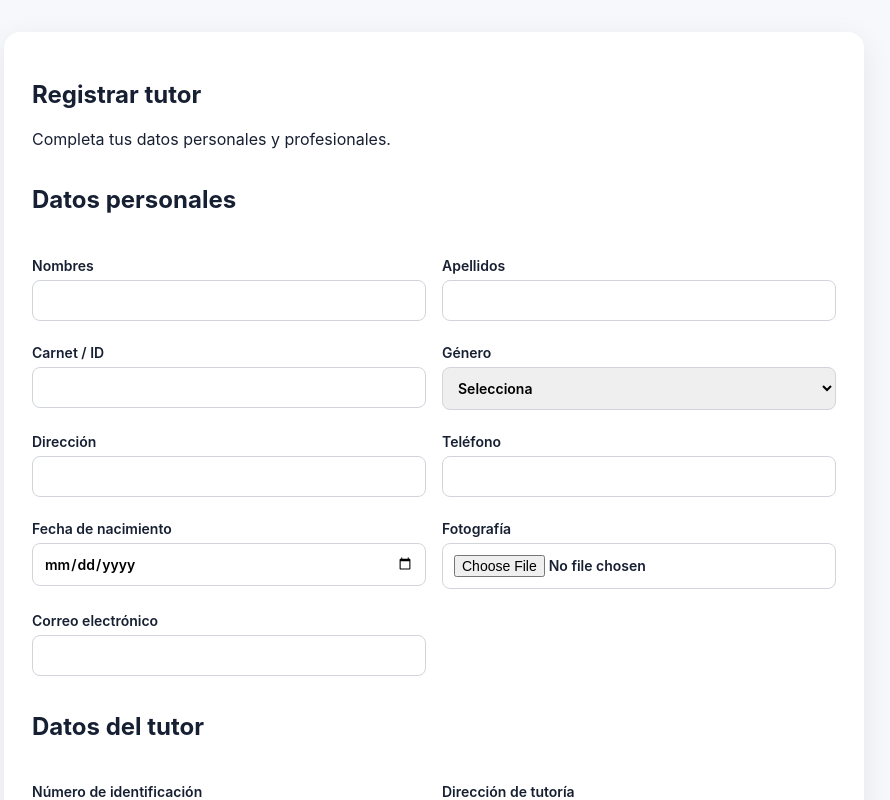
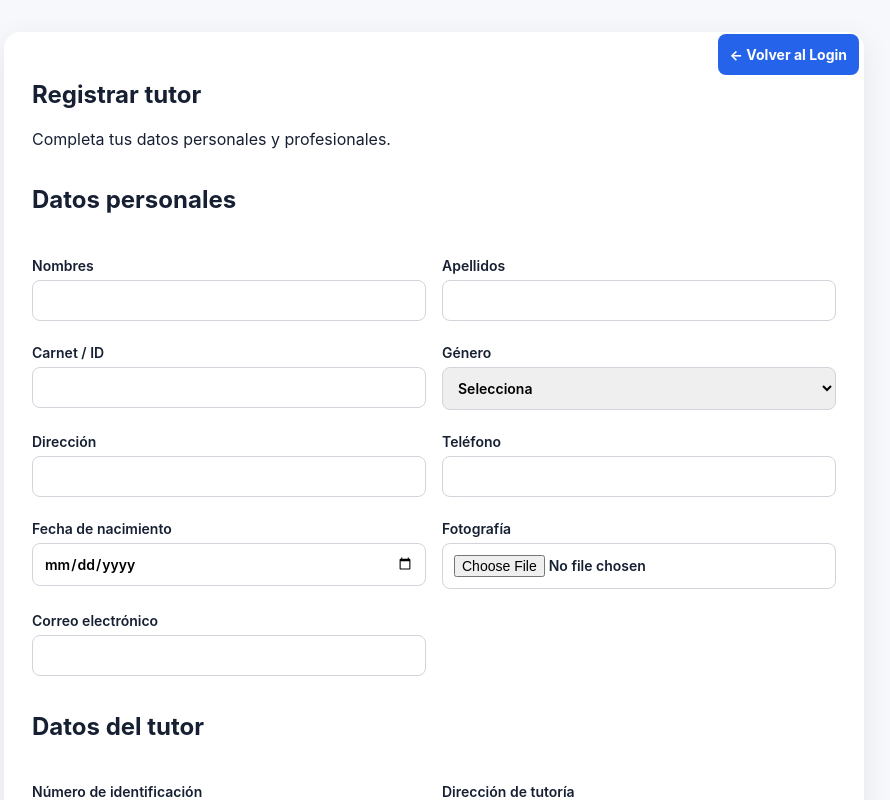
Before and after one commit to WendiVicente6/AYD1_2S_G-3, a React app in the folder frontend/: page /register/tutor in a window 1280 px wide. Shown: the top 800 px of the page, without its empty margins (206-1096 px from the left). Built offline with nearby package versions, Linux system fonts and the light colour scheme; no server answers; the HTML template or start-up script is replaced by a standard one.

Commit message:
feat:agregar boton regresar en formulario

```diff
--- a/frontend/src/App.jsx
+++ b/frontend/src/App.jsx
@@ -12,6 +12,8 @@ import Auth2 from "./pages/Auth2/Auth2";
 
 import RegisterStudent from "./pages/Registros/RegisterStudent";
 import RegisterTutor from "./pages/Registros/RegisterTutor";
+import Register from "./pages/Registros/Register";
+
 
 import SetSchedule from "./pages/Horarios/SetSchedule";
 
@@ -137,6 +139,8 @@ export default function App() {
 
       </Route>
 
+      <Route path="/register" element={<Register />} />
+
       <Route
         path="/register/student"
         element={<RegisterStudent />}
--- a/frontend/src/main.jsx
+++ b/frontend/src/main.jsx
@@ -6,6 +6,7 @@ import { AuthProvider } from "./pages/context/AuthContext";
 import "./styles/globals.css";
 import "./styles/registration.css";
 import "./styles/tutores.css";
+import "./styles/register.css";
 
 ReactDOM.createRoot(document.getElementById("root")).render(
   <React.StrictMode>
--- a/frontend/src/pages/Login/Login.jsx
+++ b/frontend/src/pages/Login/Login.jsx
@@ -2,6 +2,8 @@ import { useState } from "react";
 import { GraduationCap, LockKeyhole, Mail } from "lucide-react";
 import { useNavigate } from "react-router-dom";
 import { useAuth } from "../context/AuthContext";
+import { Link } from 'react-router-dom';
+
 
 const dashboardForRole = {
   admin: "/admin/dashboard",
@@ -119,12 +121,9 @@ export default function Login() {
         <p className="login-note">
           ¿No tienes una cuenta?
 
-          <button
-            type="button"
-            onClick={() => navigate("/register/tutor")}
-          >
+          <Link to="/register">
             Crear cuenta
-          </button>
+          </Link>
         </p>
 
       </section>
--- a/frontend/src/pages/Registros/Register.jsx
+++ b/frontend/src/pages/Registros/Register.jsx
@@ -1,5 +1,4 @@
 import { useNavigate } from "react-router-dom";
-
 
 export default function Register() {
   const navigate = useNavigate();
--- a/frontend/src/pages/Registros/RegisterStudent.jsx
+++ b/frontend/src/pages/Registros/RegisterStudent.jsx
@@ -1,5 +1,8 @@
 import { useState } from "react";
 import { registerStudent } from "../../services/registrationService";
+import { useNavigate } from "react-router-dom";
+
+
 
 const initialForm = {
   nombres: "",
@@ -14,6 +17,7 @@ const initialForm = {
 };
 
 export default function RegisterStudent() {
+  const navigate = useNavigate();
   const [form, setForm] = useState(initialForm);
   const [message, setMessage] = useState("");
   const [error, setError] = useState("");
@@ -70,6 +74,11 @@ export default function RegisterStudent() {
           </label>
 
           <button disabled={loading}>{loading ? "Registrando..." : "Registrar estudiante"}</button>
+          <button type="button" className="btn-volver-login"
+            onClick={() => navigate("/login")}
+          >
+            ← Volver al Login
+          </button>
         </form>
       </div>
     </section>
--- a/frontend/src/pages/Registros/RegisterTutor.jsx
+++ b/frontend/src/pages/Registros/RegisterTutor.jsx
@@ -1,5 +1,6 @@
 import { useState } from "react";
 import { registerTutor } from "../../services/registrationService";
+import { useNavigate } from "react-router-dom";
 
 const initialForm = {
   nombres: "",
@@ -20,6 +21,7 @@ const initialForm = {
 };
 
 export default function RegisterTutor() {
+  const navigate = useNavigate();
   const [form, setForm] = useState(initialForm);
   const [materiaInput, setMateriaInput] = useState("");
   const [message, setMessage] = useState("");
@@ -110,6 +112,11 @@ export default function RegisterTutor() {
           </label>
 
           <button disabled={loading}>{loading ? "Registrando..." : "Registrar tutor"}</button>
+          <button type="button" className="btn-volver-login"
+            onClick={() => navigate("/login")}
+          >
+            ← Volver al Login
+          </button>
         </form>
       </div>
     </section>
--- a/frontend/src/styles/registration.css
+++ b/frontend/src/styles/registration.css
@@ -1 +1,23 @@
-.registration-page{max-width:900px;margin:0 auto;padding:32px 20px}.registration-card{background:#fff;border-radius:16px;padding:28px;box-shadow:0 8px 30px rgba(0,0,0,.08)}.registration-form{display:grid;grid-template-columns:repeat(2,minmax(0,1fr));gap:16px}.registration-form h2,.registration-form button,.registration-form .alert,.registration-form .tag-list{grid-column:1/-1}.registration-form label{display:flex;flex-direction:column;gap:6px;font-weight:600}.registration-form input,.registration-form select{padding:11px;border:1px solid #d1d5db;border-radius:8px;font:inherit}.registration-form button{padding:12px;border:0;border-radius:8px;cursor:pointer;font-weight:700}.alert{padding:12px;border-radius:8px}.success{background:#dcfce7}.error{background:#fee2e2}.inline-field{display:flex;gap:8px}.inline-field button{padding:8px 12px}.tag-list{display:flex;gap:8px;flex-wrap:wrap}.tag{padding:6px 10px;border-radius:999px;background:#eef2ff}.tag button{border:0;background:transparent;cursor:pointer}@media(max-width:700px){.registration-form{grid-template-columns:1fr}}
+.registration-page{position: relative; max-width:900px;margin:0 auto;padding:32px 20px}.registration-card{background:#fff;border-radius:16px;padding:28px;box-shadow:0 8px 30px rgba(0,0,0,.08)}.registration-form{display:grid;grid-template-columns:repeat(2,minmax(0,1fr));gap:16px}.registration-form h2,.registration-form button,.registration-form .alert,.registration-form .tag-list{grid-column:1/-1}.registration-form label{display:flex;flex-direction:column;gap:6px;font-weight:600}.registration-form input,.registration-form select{padding:11px;border:1px solid #d1d5db;border-radius:8px;font:inherit}.registration-form button{padding:12px;border:0;border-radius:8px;cursor:pointer;font-weight:700}.alert{padding:12px;border-radius:8px}.success{background:#dcfce7}.error{background:#fee2e2}.inline-field{display:flex;gap:8px}.inline-field button{padding:8px 12px}.tag-list{display:flex;gap:8px;flex-wrap:wrap}.tag{padding:6px 10px;border-radius:999px;background:#eef2ff}.tag button{border:0;background:transparent;cursor:pointer}@media(max-width:700px){.registration-form{grid-template-columns:1fr}}
+.btn-volver-login {
+  position: absolute;
+  top: 20px;
+  right: 25px;
+
+  background-color: #2563eb;
+  color: white;
+  border: none;
+  border-radius: 8px;
+
+  padding: 10px 18px;
+  font-size: 14px;
+  font-weight: 600;
+
+  cursor: pointer;
+  transition: background-color 0.2s ease, transform 0.2s ease;
+}
+
+.btn-volver-login:hover {
+  background-color: #1d4ed8;
+  transform: translateY(-1px);
+}
```
